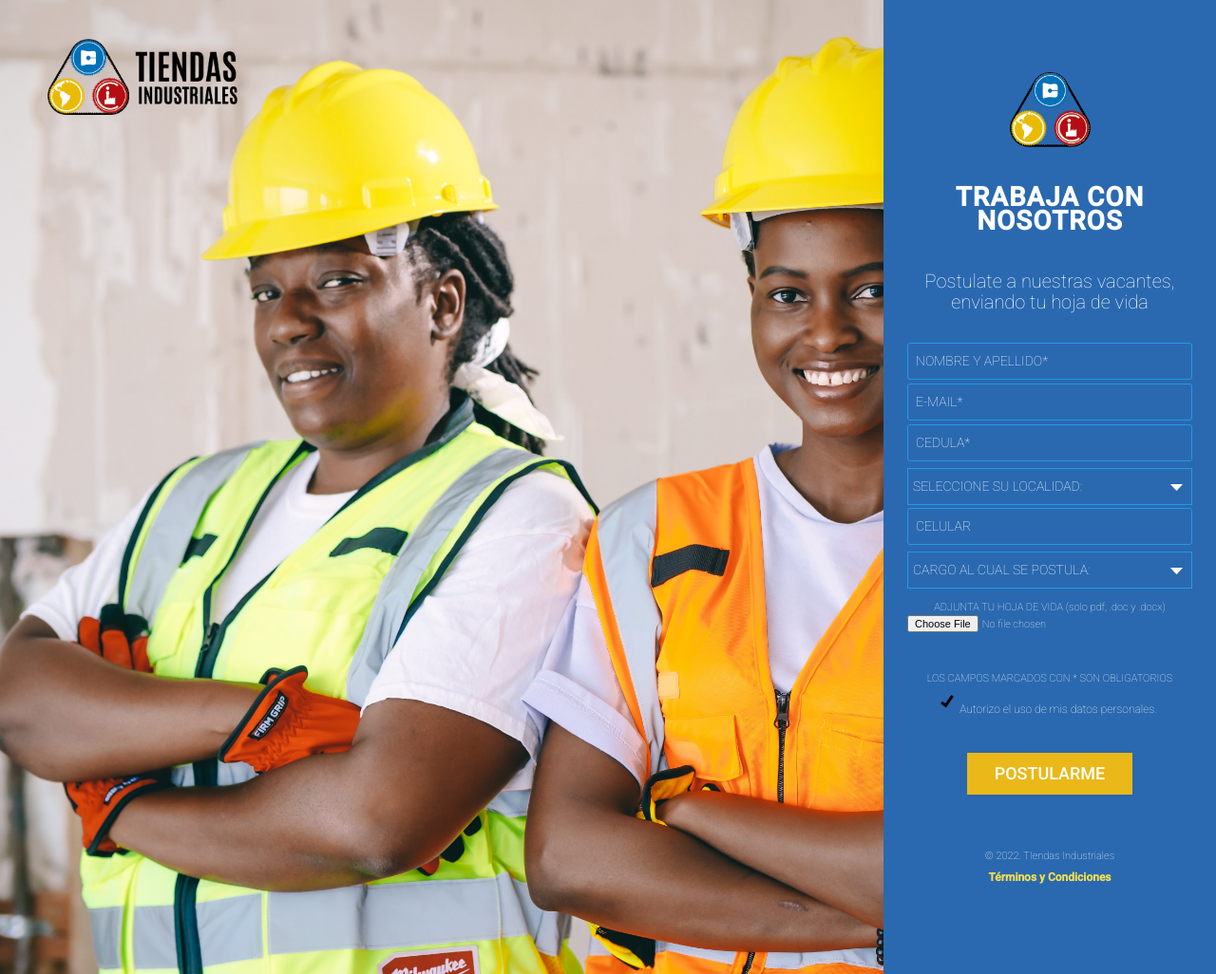
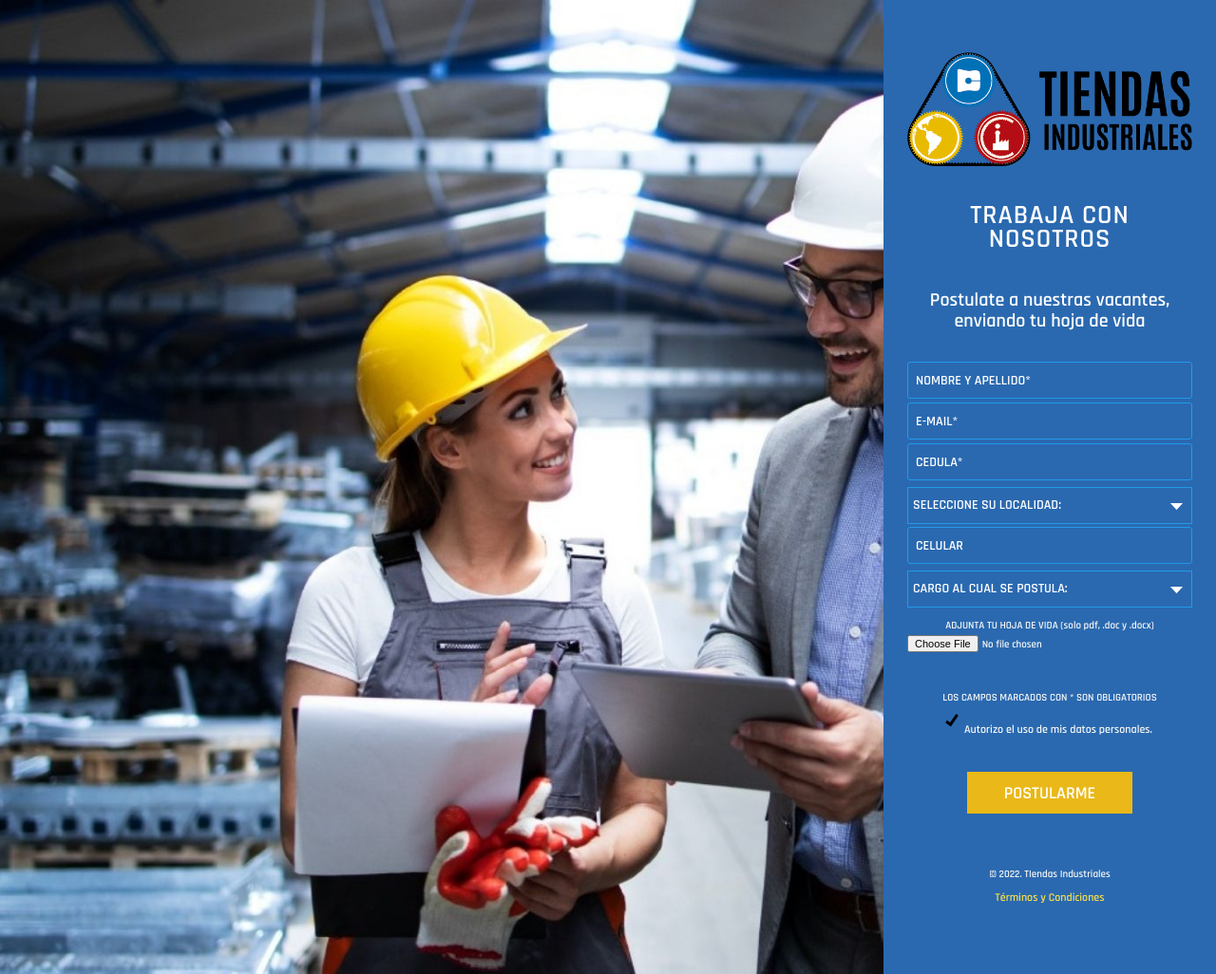
Before and after one commit to Proyectos-Hosting-a-Medida/tiendas_industriales, a PHP site: page /trabaja-con-nosotros/index.php in a window 1280 px wide. Shown: the whole page at 95% size. Run offline with PHP 8.4, Linux system fonts and the light colour scheme.

Commit message:
se cambia la imagen y tipografias

```diff
--- a/trabaja-con-nosotros/css/app.css
+++ b/trabaja-con-nosotros/css/app.css
@@ -155,7 +155,7 @@ li.terminos_checks input {
 }
 
 .logo-simbolo img {
-    width: 85px;
+    width: 100%;
 	margin-top: 30px;
 }
 
@@ -167,7 +167,7 @@ li.terminos_checks input {
 	margin-bottom: 40px;
 	font-size: 1.75em;
     text-transform: uppercase;
-    font-family: 'Roboto'!important;
+    font-family: 'Rajdhani'!important;
     font-weight: bold!important;
     font-style: normal!important;
     letter-spacing: 1px;
@@ -184,7 +184,7 @@ li.terminos_checks input {
 	margin-bottom: 0.2rem;
 	font-size: 1.95em;
     text-transform: uppercase;
-    font-family: 'Roboto'!important;
+    font-family: 'Rajdhani'!important;
     font-weight: bold!important;
     font-style: normal!important;
     letter-spacing: -1px;
@@ -197,7 +197,7 @@ li.terminos_checks input {
 	text-align: center;
 	font-size: 1rem;
     text-transform: uppercase;
-    font-family: 'Roboto'!important;
+    font-family: 'Rajdhani'!important;
     font-style: normal!important;
 	margin-top: 1rem;
     /* letter-spacing: 1px; */
@@ -224,7 +224,7 @@ li.terminos_checks input {
 	/* margin-bottom: 40px; */
 	font-size: 1em;
     text-transform: uppercase;
-    font-family: 'Roboto'!important;
+    font-family: 'Rajdhani'!important;
     font-weight: bold!important;
     font-style: normal!important;
     letter-spacing: 1px;
@@ -390,7 +390,7 @@ footer {
 }
 body, h1, h2, h3, h4, h5, p, input, a{
 
-   font-family: 'Roboto' !important;
+   font-family: 'Rajdhani' !important;
     font-weight: 300;
     font-style: normal;
 
@@ -616,7 +616,7 @@ article form input[type=checkbox]{
 article form input[type=submit]{
 	font-size: 18px;
 	color: #fff;
-	font-family: 'Roboto' !important;
+	font-family: 'Rajdhani' !important;
     font-weight: 500 !important;
     font-style: normal !important;
 	width: 174px;
@@ -682,7 +682,7 @@ a {
 }
 
 a:hover {
-    color: #ee4695;
+    color: #cc0033;
     text-decoration: none;
 }
 
@@ -817,7 +817,7 @@ footer p span{
 #overlay-error .contenido .cerrar{
 	width: 35px;
 	height: 35px;
-	background: #ee4695;
+	background: #cc0033;
 	color: #FFF;
 	line-height: 35px;
 	text-align: center;
@@ -830,7 +830,7 @@ footer p span{
 }
 #overlay-error .contenido h3{
 	font-size: 24px;
-	color: #ee4695;
+	color: #cc0033;
 	font-weight: bold;
 	margin-bottom: 1.5rem;
 	width: 100%;
@@ -1070,7 +1070,7 @@ article form h3{
 	margin-top: 3rem;
 	width: 50%;
 	height: auto;
-	border: 3px solid #ee4695 ;
+	border: 3px solid #cc0033 ;
 	border-radius: 15px;
 	background: linear-gradient(to bottom, #ebe7e7, white);
 	margin-left: auto;
@@ -1313,7 +1313,7 @@ img.img-respo2{
 	margin-top: 0rem;
 	width: 100%;
 	height: 100%;
-	border: 0px solid #ee4695 ;
+	border: 0px solid #cc0033;
 	border-radius: 0px;
 	background: linear-gradient(to bottom, #ebe7e7, white);
 	margin-left: auto;
--- a/trabaja-con-nosotros/index.php
+++ b/trabaja-con-nosotros/index.php
@@ -22,12 +22,12 @@
 
     <link rel="preconnect" href="https://fonts.googleapis.com">
     <link rel="preconnect" href="https://fonts.gstatic.com" crossorigin>
-    <link href="https://fonts.googleapis.com/css2?family=Roboto:wght@100;400;500&display=swap" rel="stylesheet">
+    <link href="https://fonts.googleapis.com/css2?family=Rajdhani:wght@600&family=Roboto:wght@100;400;500&display=swap" rel="stylesheet">
 
    </head>
    <body>
       <article>
-          <div class="logo-ah-new"><img src="img/tiendas_industriales.png"></div>
+          <!-- <div class="logo-ah-new"><img src="img/tiendas_industriales_simbolo.png"></div> -->
          <div class="form_new">
             <form action="controller.php" id="formulario" method="post" enctype="multipart/form-data">
                <div id="head_mobile">
@@ -38,7 +38,7 @@
 
                <div class="center-div">
                   <div class="titu-form">
-                  <div class="logo-simbolo"><img src="img/tiendas_industriales_simbolo.png" alt="Tiendas Industriales"></div>
+                  <div class="logo-simbolo"><img src="img/tiendas_industriales.png" alt="Tiendas Industriales"></div>
                </div>
 
                <h1 class="titulo">TRABAJA CON NOSOTROS</h1>
```
Also changed, not shown: trabaja-con-nosotros/img/bg.jpg, trabaja-con-nosotros/img/old2-bg.jpg (added), trabaja-con-nosotros/img/old3-bg.jpg (added), trabaja-con-nosotros/img/old4-bg.jpg (added).
